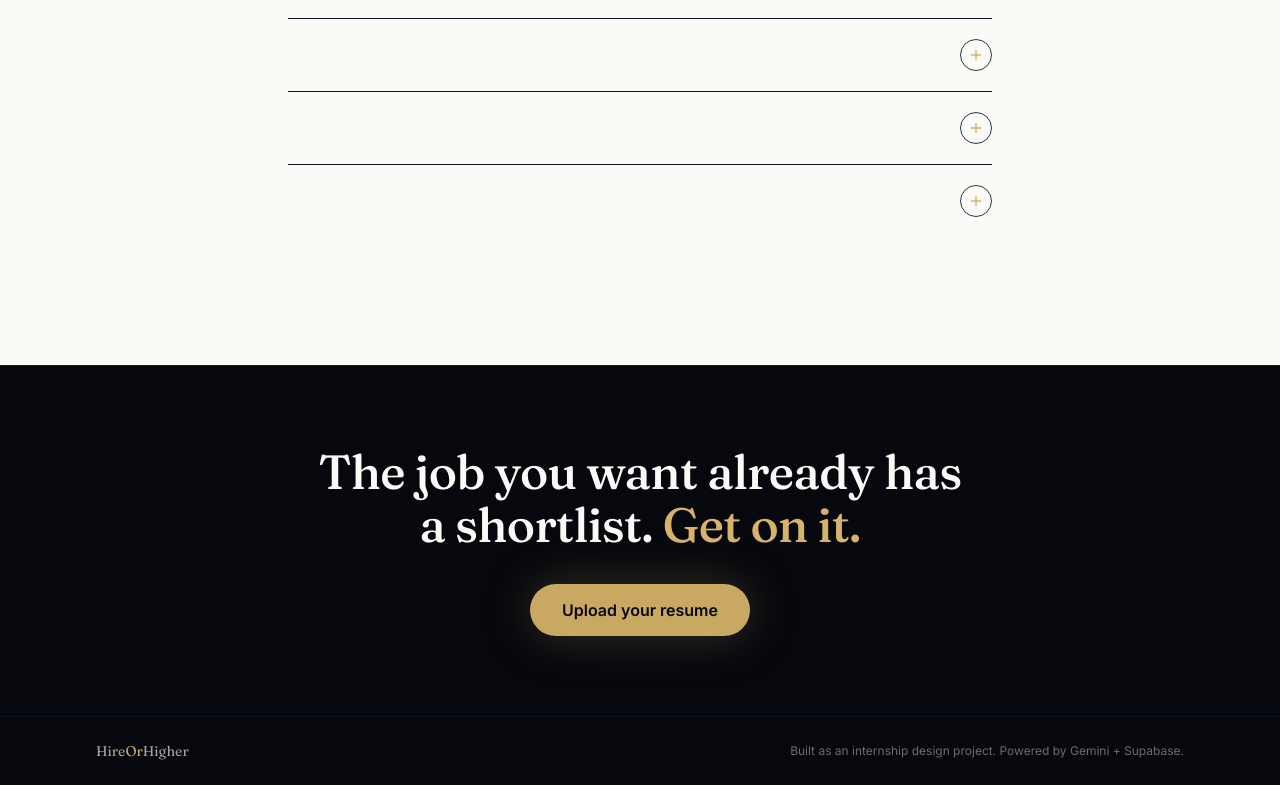
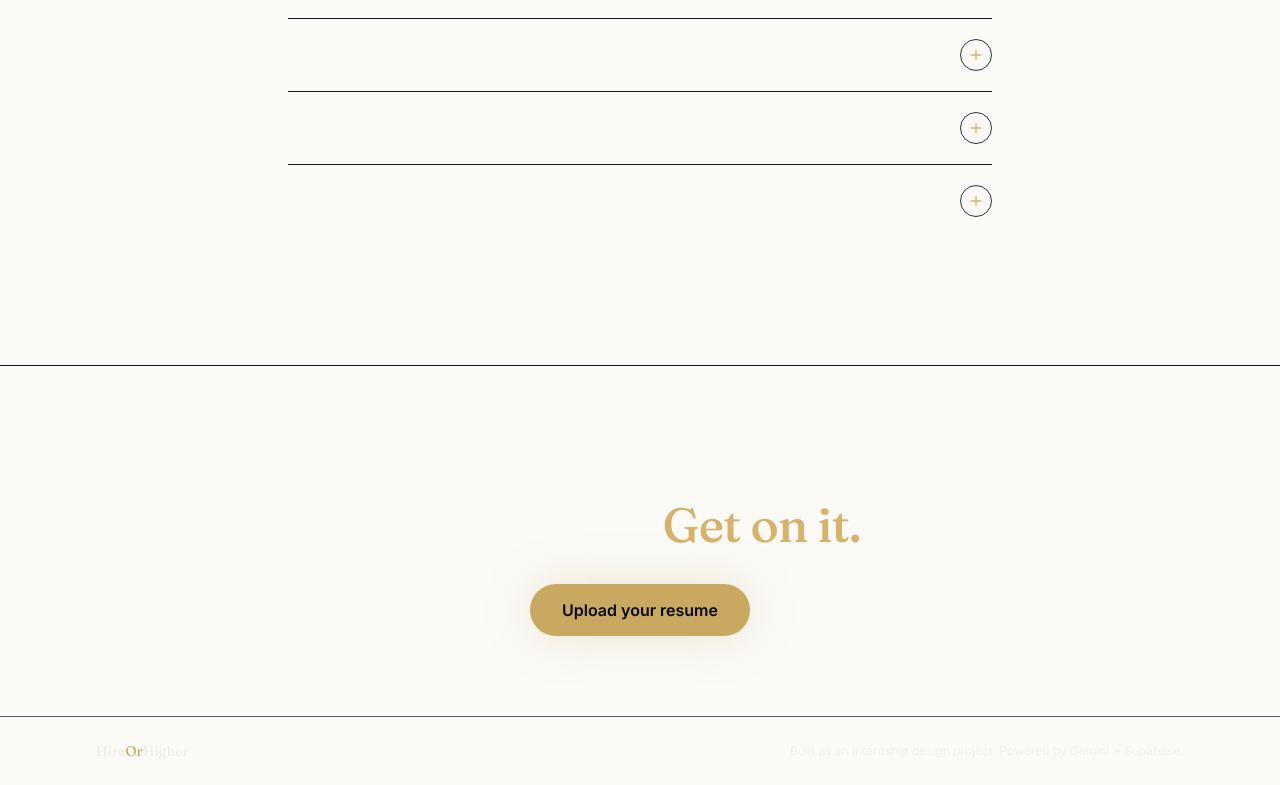
Before and after one commit to NIRANJAN-R062007/HierOrHigher, a React (Vite) app in the folder frontend/: page / in a window 1280 px wide. Shown: the part 4176-4961 px from the top of the page. Built offline with nearby package versions, Linux system fonts and the light colour scheme; no server answers.

Commit message:
feat: let the background show through the footer

```diff
--- a/frontend/src/components/landing/Footer.jsx
+++ b/frontend/src/components/landing/Footer.jsx
@@ -3,7 +3,7 @@ import Reveal from "./Reveal";
 
 export default function Footer() {
   return (
-    <footer className="border-t border-ink-800 bg-ink-950">
+    <footer className="border-t border-ink-800">
       <Reveal>
         <div className="mx-auto max-w-6xl px-5 py-20 text-center sm:px-8">
           <h2 className="mx-auto max-w-2xl font-display text-display-lg font-medium text-paper-50">
```
